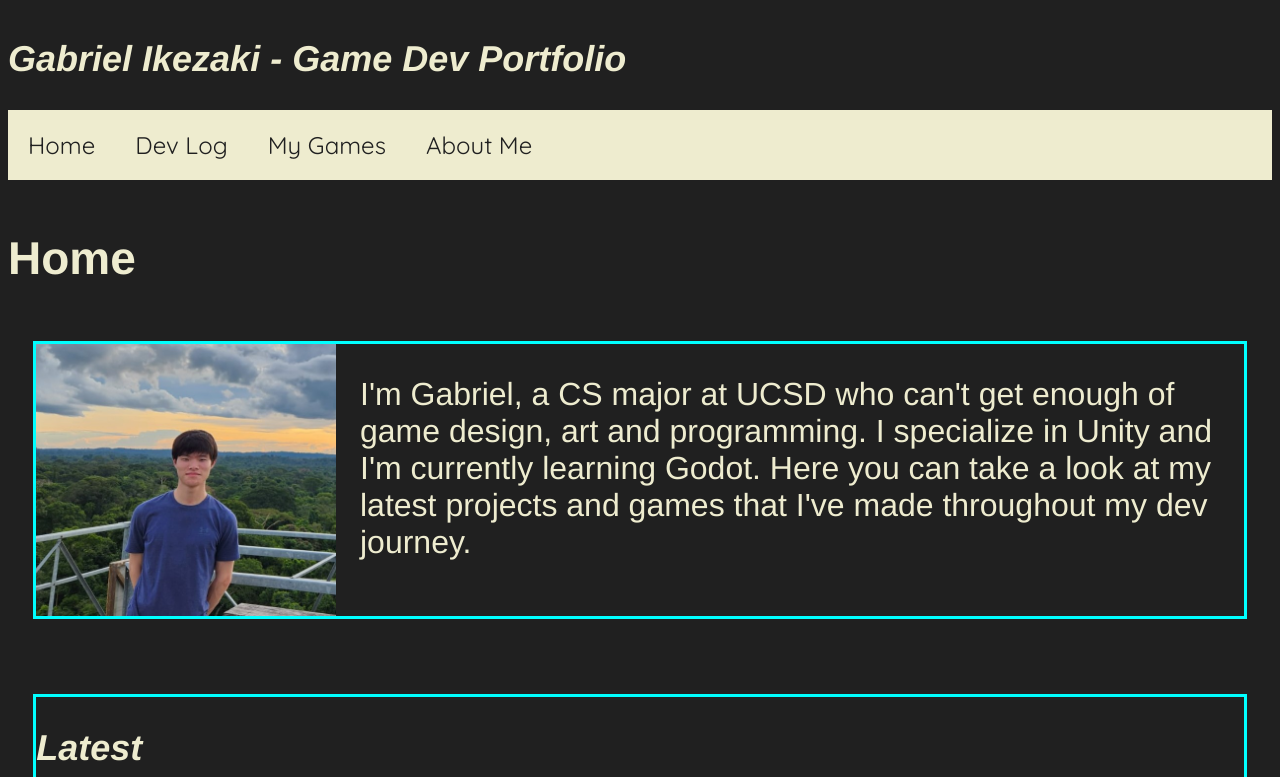
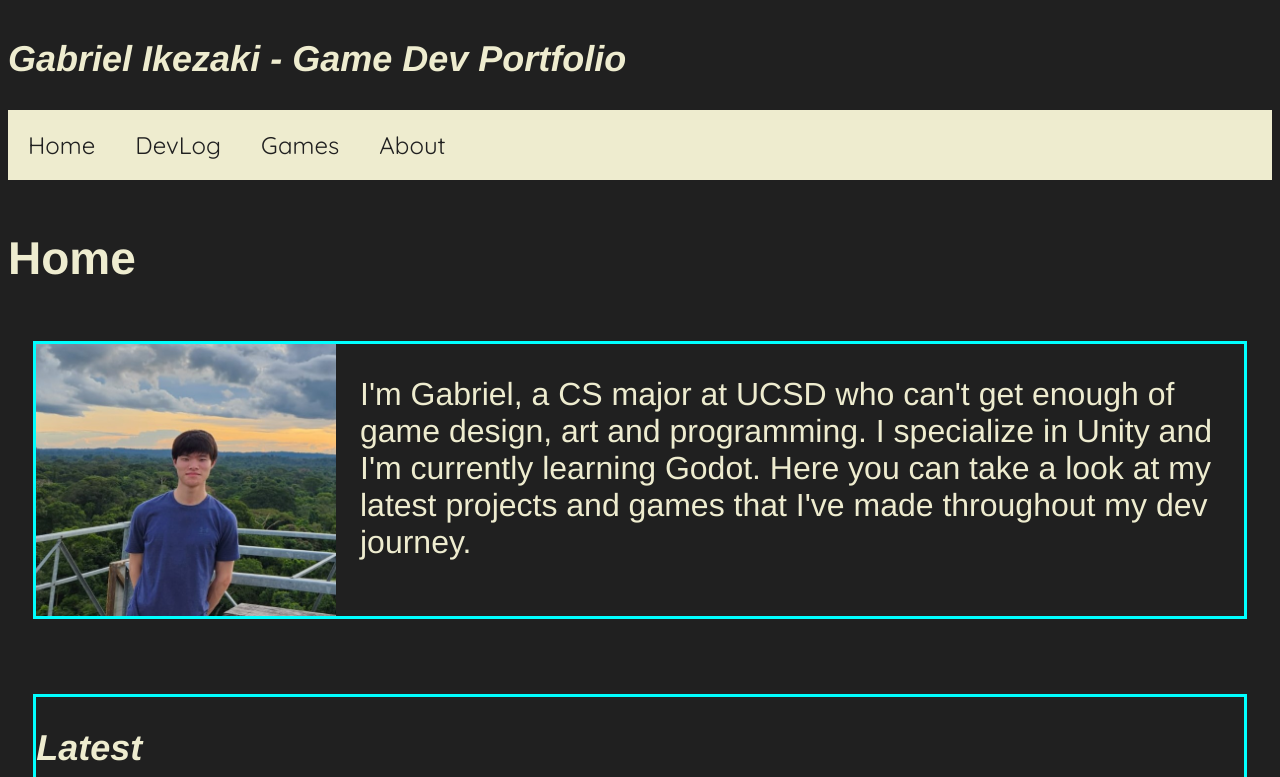
Before and after one commit to Kalamari2002/cse134-homework3, a plain HTML site: page index.html in a window 1280 px wide. Shown: the top 777 px of the page. Drawn offline with Linux system fonts and the light colour scheme; a web font is replaced by a local one.

Commit message:
changed navbar text so hopefully it all fits in one line

```diff
--- a/index.html
+++ b/index.html
@@ -18,13 +18,13 @@
                 <a href="index.html">Home</a>
             </li>
             <li>
-                <a href="devlog.html">Dev Log</a>
+                <a href="devlog.html">DevLog</a>
             </li>
             <li>
-                <a href="mygames.html">My Games</a>
+                <a href="mygames.html">Games</a>
             </li>
             <li>
-                <a href="about.html">About Me</a>
+                <a href="about.html">About</a>
             </li>
         </ul>
     </nav>
```
